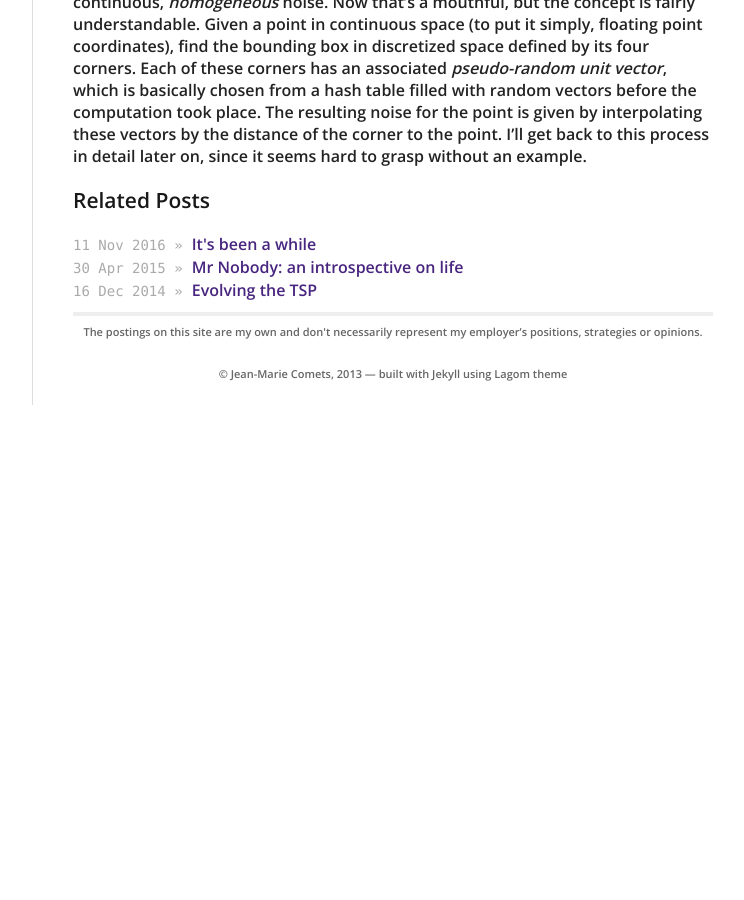
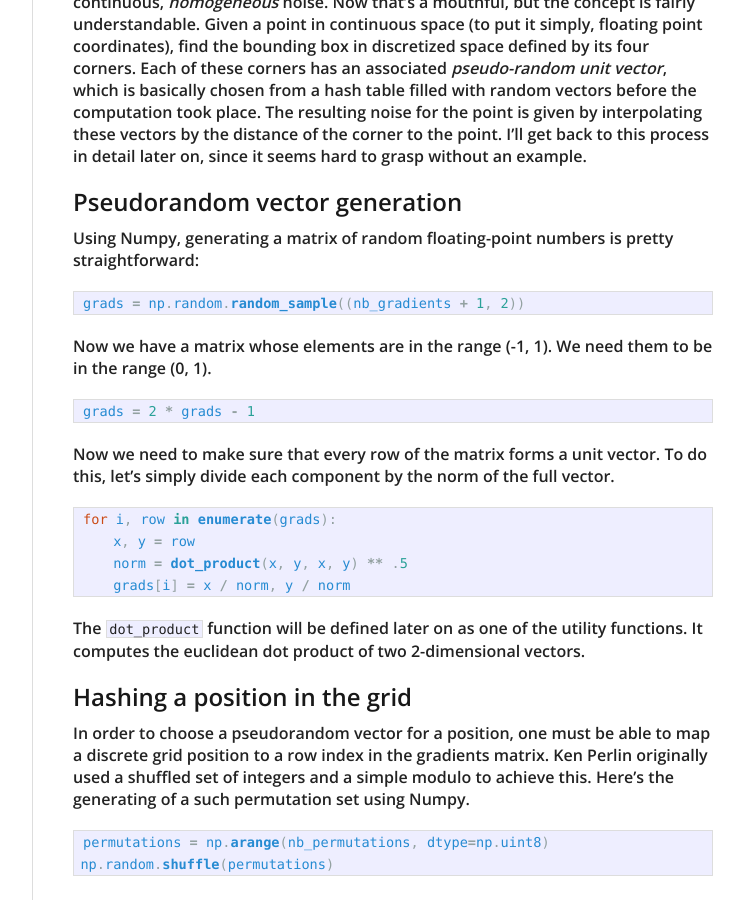
Before and after one commit to jmcomets/jmcomets.github.io, a Jekyll site: the page built from _posts/2015-05-15-making-noise.md, in a window 1280 px wide and 900 px high, scrolled down 571 px. Shown: the whole window, without its empty margins (378-1122 px from the left). Built offline with Jekyll 4.4.1, drawn with Linux system fonts in a browser that asks for light colours; nearby versions of some CDN libraries; before the commit the page ends 976 px from its top, so only the background shows below that; some of the changed text lies outside the part shown.

Commit message:
Some morning work done

```diff
--- a/_posts/2015-05-15-making-noise.md
+++ b/_posts/2015-05-15-making-noise.md
@@ -33,3 +33,74 @@
 by interpolating these vectors by the distance of the corner to the point. I'll
 get back to this process in detail later on, since it seems hard to grasp
 without an example.
+
+## Pseudorandom vector generation
+
+Using Numpy, generating a matrix of random floating-point numbers is pretty
+straightforward:
+
+{% highlight python %}
+grads = np.random.random_sample((nb_gradients + 1, 2))
+{% endhighlight %}
+
+Now we have a matrix whose elements are in the range (-1, 1). We need them to
+be in the range (0, 1).
+
+{% highlight python %}
+grads = 2 * grads - 1
+{% endhighlight %}
+
+Now we need to make sure that every row of the matrix forms a unit vector. To
+do this, let's simply divide each component by the norm of the full vector.
+
+{% highlight python %}
+for i, row in enumerate(grads):
+    x, y = row
+    norm = dot_product(x, y, x, y) ** .5
+    grads[i] = x / norm, y / norm
+{% endhighlight %}
+
+The `dot_product` function will be defined later on as one of the utility
+functions. It computes the euclidean dot product of two 2-dimensional vectors.
+
+## Hashing a position in the grid
+
+In order to choose a pseudorandom vector for a position, one must be able to
+map a discrete grid position to a row index in the gradients matrix. Ken Perlin
+originally used a shuffled set of integers and a simple modulo to achieve this.
+Here's the generating of a such permutation set using Numpy.
+
+{% highlight python %}
+permutations = np.arange(nb_permutations, dtype=np.uint8)
+np.random.shuffle(permutations)
+{% endhighlight %}
+
+One trick used by Ken was to double the permutation set, in order to easily
+combine the hashed x and y positions to choose a permutation (by a simple sum
+of their hashes).
+
+{% highlight python %}
+permutations = np.append(permutations, permutations)
+{% endhighlight %}
+
+The idea is then to retrieve: `ps[ps[(x % nb_ps)] + (y % nb_ps)]`.
+
+## The classic noise function
+
+{% highlight python %}
+xi, yi = floor(x), floor(y)
+
+# position -> hash -> gradient
+ps, nb_ps = permutations, nb_permutations
+grads, nb_grads = gradients, len(gradients)
+x0, y0 =      xi  % nb_ps,      yi  % nb_ps
+x1, y1 = (1 + xi) % nb_ps, (1 + yi) % nb_ps
+g00 = grads[ps[ps[x0] + y0] % nb_grads]
+g01 = grads[ps[ps[x0] + y1] % nb_grads]
+g10 = grads[ps[ps[x1] + y0] % nb_grads]
+g11 = grads[ps[ps[x1] + y1] % nb_grads]
+
+# corner influences
+dx, dy = x - xi, y - yi
+return interpolate(dx, dy, g00, g01, g10, g11)
+{% endhighlight %}
```
